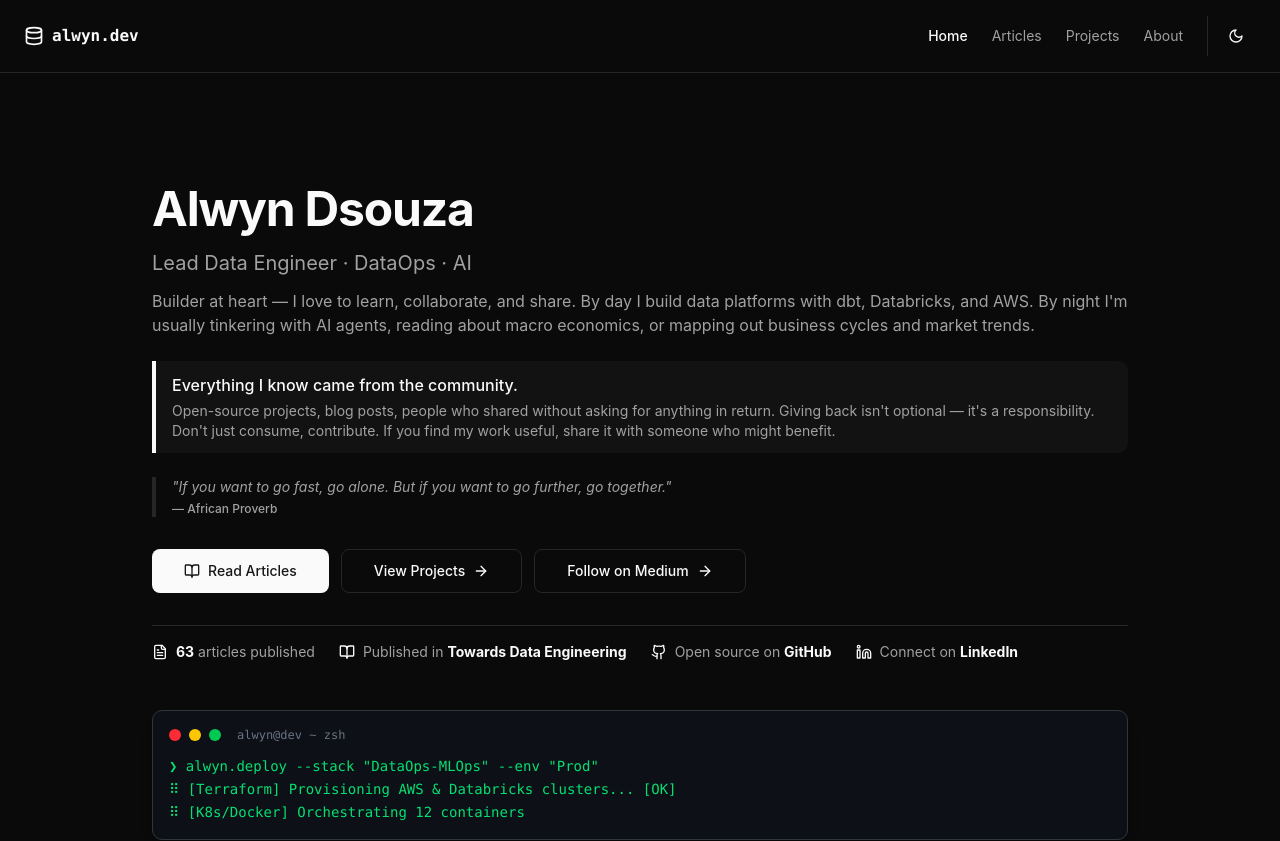
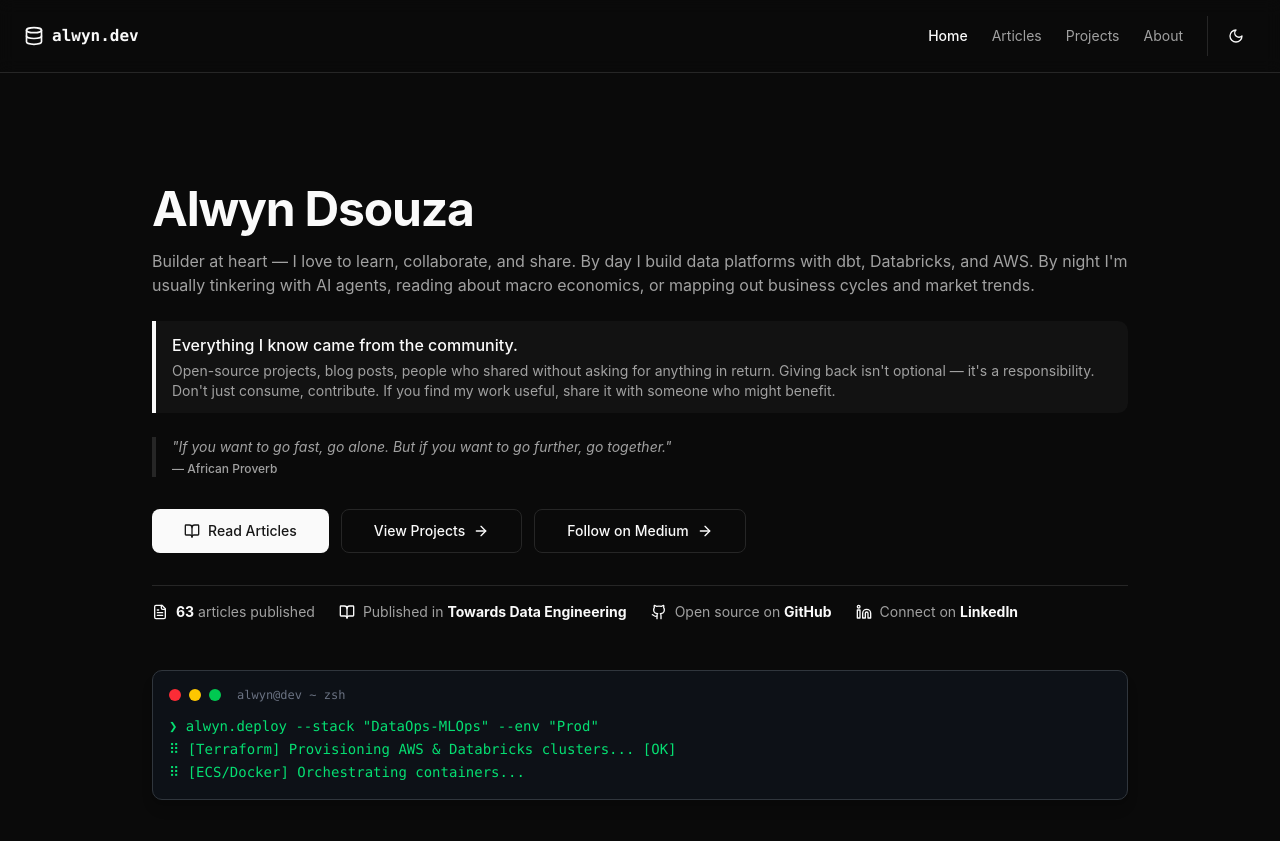
Before and after one commit to alwyndsouza/alwyndsouza.github.io, a React (Vite) app: page / in a window 1280 px wide. Shown: the top 841 px of the page. Built offline with nearby package versions, Linux system fonts and the light colour scheme; what marked-highlight would draw is missing.

Commit message:
update home console prompt and remove job title
- Replace K8s with ECS/Docker in console animation
- Replace cost metric with DORA metrics (Lead Time, MTTR)
- Remove job title from home hero, about bio, and browser tab

Co-Authored-By: alwyndsouza <alwyn.anil@gmail.com>

```diff
--- a/frontend/src/pages/About.tsx
+++ b/frontend/src/pages/About.tsx
@@ -28,7 +28,7 @@ export function About() {
           I write, build in the open, and share everything I learn about data engineering and AI.
         </p>
         <p className="text-base text-muted-foreground mb-8">
-          Lead Data Engineer by day, community contributor by choice. I believe the best way to learn is to teach — so everything I build, I document. Everything I figure out, I share. The data engineering community gave me a head start; this is how I pay it forward.
+          Community contributor by choice. I believe the best way to learn is to teach — so everything I build, I document. Everything I figure out, I share. The data engineering community gave me a head start; this is how I pay it forward.
         </p>
         <div className="flex gap-3 flex-wrap">
           <a href="https://medium.com/@aradsouza" target="_blank" rel="noreferrer">
--- a/frontend/src/pages/Home.tsx
+++ b/frontend/src/pages/Home.tsx
@@ -11,7 +11,7 @@ import { featuredProjects } from '@/data/projects';
 const consoleLines = [
   '❯ alwyn.deploy --stack "DataOps-MLOps" --env "Prod"',
   '⠿ [Terraform] Provisioning AWS & Databricks clusters... [OK]',
-  '⠿ [K8s/Docker] Orchestrating 12 containers... [OK]',
+  '⠿ [ECS/Docker] Orchestrating containers... [OK]',
   '⠿ [dlthub] Ingesting raw streams ➔ Delta Lake... [OK]',
   '-----------------------------------------------------------------',
   '✖ [dbt] CRITICAL: Schema drift in "stg_orders" (col missing)',
@@ -20,7 +20,7 @@ const consoleLines = [
   '⠿ [dbt] Building 400+ models... [█████████] 100%',
   '⠿ [LLM/AI] Vector indexing & context-warmup... [OK]',
   '✔ SUCCESS: All Pipelines ACTIVE & Self-Healed.',
-  'Health: 100% | Cost: +89% | CI/CD: Green',
+  'Health: 100% | Lead Time: <2h | MTTR: 12min | CI/CD: Green',
 ];
 
 function ConsolePrompt() {
@@ -85,9 +85,6 @@ export function Home() {
         <h1 className="text-5xl font-bold tracking-tight mb-4">
           Alwyn Dsouza
         </h1>
-        <p className="text-xl text-muted-foreground mb-3">
-          Lead Data Engineer · DataOps · AI
-        </p>
         <p className="text-base text-muted-foreground mb-6">
           Builder at heart — I love to learn, collaborate, and share. By day I build data platforms with dbt, Databricks, and AWS. By night I'm usually tinkering with AI agents, reading about macro economics, or mapping out business cycles and market trends.
         </p>
--- a/index.html
+++ b/index.html
@@ -3,8 +3,8 @@
   <head>
     <meta charset="UTF-8" />
     <meta name="viewport" content="width=device-width, initial-scale=1.0" />
-    <title>Alwyn Dsouza — DataOps Engineer</title>
-    <meta name="description" content="Alwyn Dsouza — DataOps Engineer writing about Data Engineering, DataOps, dbt, Databricks, AI Agents." />
+    <title>Alwyn Dsouza</title>
+    <meta name="description" content="Alwyn Dsouza — writing about Data Engineering, DataOps, dbt, Databricks, and AI Agents." />
   </head>
   <body>
     <div id="root"></div>
```
